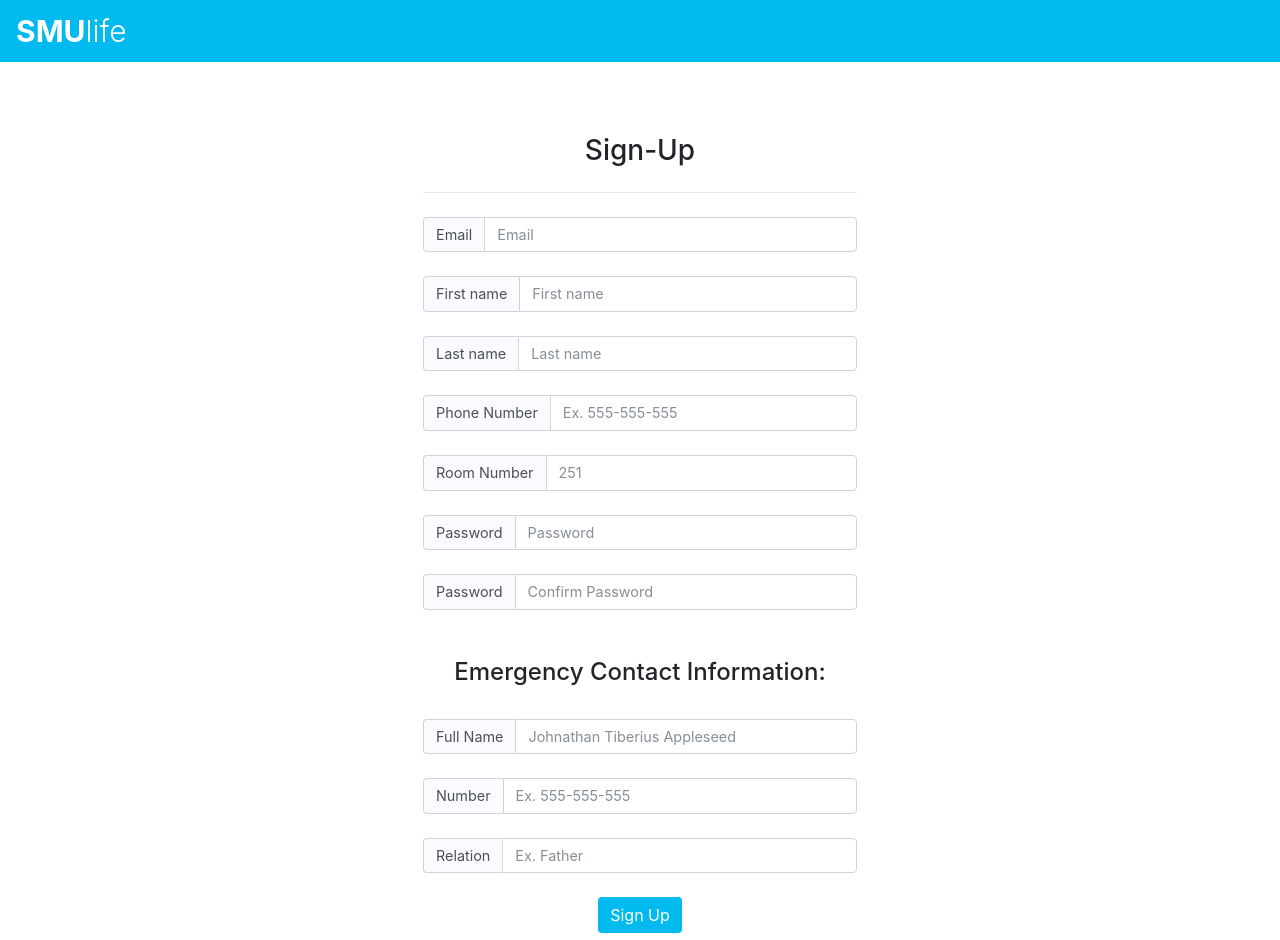
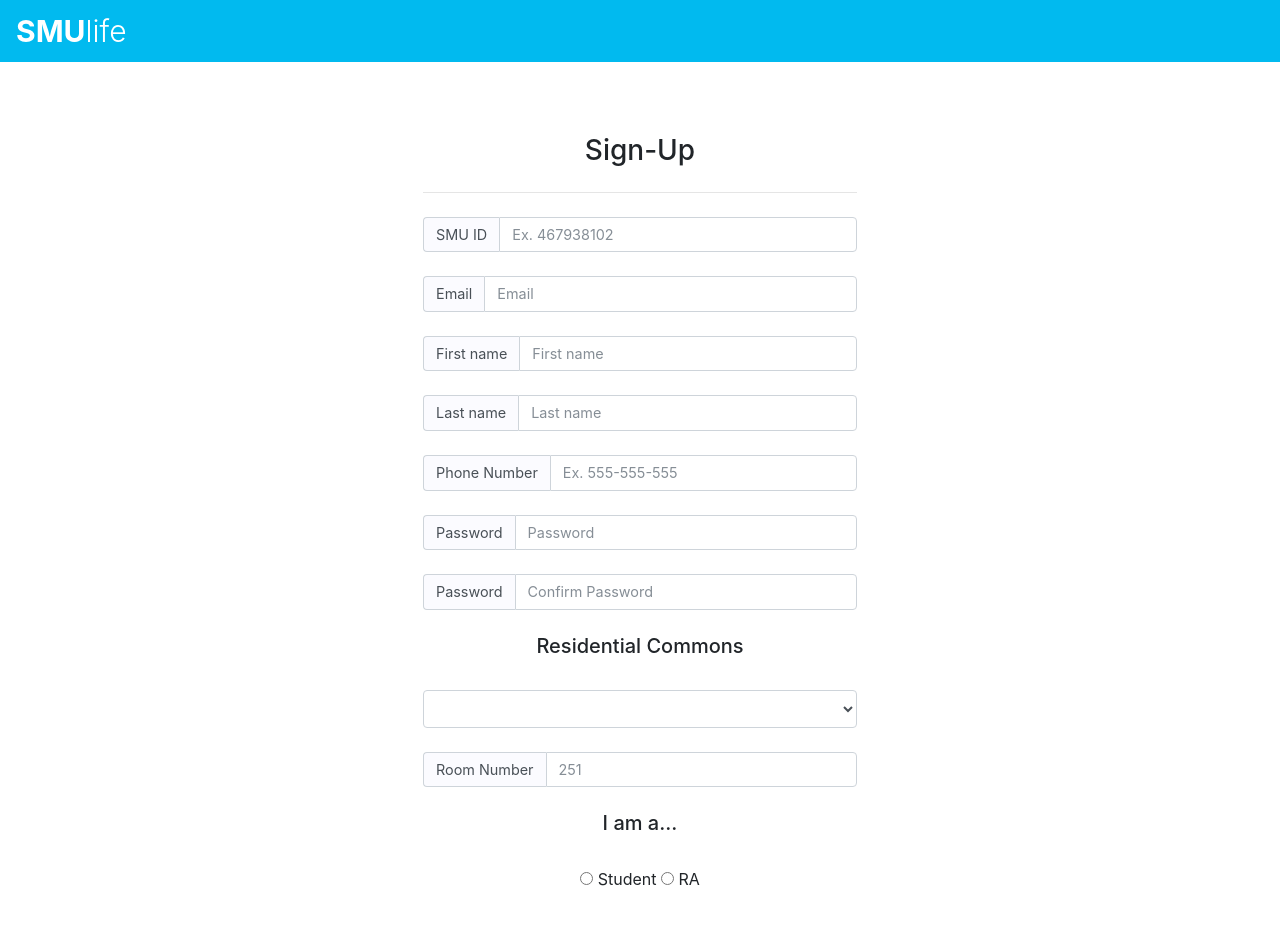
Before and after one commit to austinchenCS/SMULife, an Angular app in the folder frontend/: page /signup in a window 1280 px wide. Shown: the top 940 px of the page. Built offline with nearby package versions, Linux system fonts and the light colour scheme.

Commit message:
lyt austin

```diff
--- a/frontend/src/app/components/frontpage/frontpage.component.html
+++ b/frontend/src/app/components/frontpage/frontpage.component.html
@@ -8,19 +8,34 @@
         <img src="../../../assets/smu.png" height="50" alt="">
         <div class="display-2"><span class="font-weight-bold" style="color:#01BAEF;">SMU</span><span style="color:#CC0035;">life</span></div>
         <hr class="my-4">
+        <form name="loginForm" #loginForm="ngForm">
         <div class="input-center">
             <div class="input-group">
-                <span class="input-group-addon" id="sizing-addon1">ID</span>
-                <input type="text" name="Id"[(ngModel)]="id" class="form-control" placeholder="Id" aria-describedby="sizing-addon1" name="firstname" required>
+                <span class="input-group-addon" id="sizing-addon1">SMU ID</span>
+                <input type="text" name="SMU ID" [(ngModel)]="id" #idName="ngModel" class="form-control" placeholder="Ex. 467938102" aria-describedby="sizing-addon1" required minlength=8 maxlength=8 pattern="[\d+]{8}">
+            </div>
+
+            <div class="alert alert-danger"
+            *ngIf="idName.errors && idName.touched">
+                    <ul>
+                    <li [hidden]="!idName.errors.required">
+                        SMU ID is required
+                    </li>
+                    <li [hidden]="!idName.errors.pattern">
+                        SMU ID is not valid
+                    </li>
+                </ul>
             </div>
             <br>
             <div class="input-group">
                 <span class="input-group-addon" id="sizing-addon1">Password</span>
-                <input name="password" [(ngModel)]="password" type="password" class="form-control" placeholder="Confirm Password" aria-describedby="sizing-addon1"  name="password" required minlength=7>
+                <input [(ngModel)]="password" type="password" class="form-control" placeholder="Confirm Password" aria-describedby="sizing-addon1"  name="password">
             </div>
             <br>
         </div>
-        <button class="btn btn-primary border-0" (click)="login()">Sign In</button>
+        <button class="btn btn-primary border-0" (click)="login()" [disabled]="!loginForm.valid">Sign In</button>
+        </form>
+
         <hr class="my-4">
         <a routerLink="/signup"><p class="lead m-0">Don't have an account? Sign up here!</p></a>
     </div>
--- a/frontend/src/app/components/signup/signup.component.html
+++ b/frontend/src/app/components/signup/signup.component.html
@@ -1,68 +1,250 @@
 <nav class="navbar navbar-expand-lg navbar-dark">
-    <a class="navbar-brand" href [routerLink]="'/frontpage'">
+    <a class="navbar-brand" href [routerLink]="'/login'">
         <div class="display-4"><span class="font-weight-bold">SMU</span><span>life</span></div>
     </a>
 </nav>
+
 <div class="jumbotron vertical-center mt-4 p-5">
     <div class="container text-center">
         <div class="input-center">
             <h3>Sign-Up</h3>
             <hr class="my-4">
-            <div class="card-block">
-                <div class="input-group">
+
+            <form name="loginForm" #loginForm="ngForm">
+
+            <div class="input-group">
+                <span class="input-group-addon" id="sizing-addon1">SMU ID</span>
+                <input type="text" name="SMU ID" [(ngModel)]="id" #idName="ngModel" class="form-control" placeholder="Ex. 467938102" aria-describedby="sizing-addon1" required minlength=8 maxlength=8 pattern="[\d+]{8}">
+            </div>
+
+            <div class="alert alert-danger"
+            *ngIf="idName.errors && idName.touched">
+                <ul>
+                    <li [hidden]="!idName.errors.required">
+                        SMU ID is required
+                    </li>
+                    <li [hidden]="!idName.errors.pattern">
+                        SMU ID is not valid
+                    </li>
+                </ul>
+            </div>
+            <br>
+
+            <div class="input-group">
                 <span class="input-group-addon" id="sizing-addon1">Email</span>
-                <input type="text" class="form-control" placeholder="Email" aria-describedby="sizing-addon1" required pattern="^[a-zA-Z0-9.!#$%&'*+/=?^_`{|}~-]+@[a-zA-Z0-9](?:[a-zA-Z0-9-]{0,61}[a-zA-Z0-9])?(?:\.[a-zA-Z0-9](?:[a-zA-Z0-9-]{0,61}[a-zA-Z0-9])?)*$">
+                <input type="text" name="email-field" #emailName="ngModel" [(ngModel)]="email" class="form-control" placeholder="Email" aria-describedby="sizing-addon1" required pattern="[a-z0-9]+[_a-z0-9\.-]*[a-z0-9]+@[a-z0-9-]+(\.[a-z0-9-]+)*(\.[a-z]{2,4})">
             </div>
+
+            <div class="alert alert-danger"
+            *ngIf="emailName.errors && emailName.touched">
+                <ul>
+                    <li [hidden]="!emailName.errors.required">
+                        Email is required
+                    </li>
+                    <li [hidden]="!emailName.errors.pattern">
+                        Email is not valid
+                    </li>
+                </ul>
+            </div>
+
             <br>
             <div class="input-group">
                 <span class="input-group-addon" id="sizing-addon1">First name</span>
-                <input type="text" class="form-control" placeholder="First name" aria-describedby="sizing-addon1" name="firstname" required>
+                <input type="text" #firstnameName="ngModel" [(ngModel)]="firstname" class="form-control" placeholder="First name" aria-describedby="sizing-addon1" name="firstname-field" required>
             </div>
-            <br/>
+
+            <div class="alert alert-danger"
+            *ngIf="firstnameName.errors && firstnameName.touched">
+                <ul>
+                    <li [hidden]="!firstnameName.errors.required">
+                        First name is required
+                    </li>
+                </ul>
+            </div>
+
+            <br>
             <div class="input-group">
                 <span class="input-group-addon" id="sizing-addon1">Last name</span>
-                <input type="text" class="form-control" placeholder="Last name" aria-describedby="sizing-addon1" name="firstname" required>
+                <input type="text" #lastnameName="ngModel" [(ngModel)]="lastname" class="form-control" placeholder="Last name" aria-describedby="sizing-addon1" name="lastname-field" required>
             </div>
-            <br/>
+
+            <div class="alert alert-danger"
+            *ngIf="lastnameName.errors && lastnameName.touched">
+                <ul>
+                    <li [hidden]="!lastnameName.errors.required">
+                        Last name is required
+                    </li>
+                    <li [hidden]="!lastnameName.errors.pattern">
+                        Last name is not valid
+                    </li>
+                </ul>
+            </div>
+
+            <br>
             <div class="input-group">
                 <span class="input-group-addon" id="sizing-addon1">Phone Number</span>
-                <input type="text" class="form-control" placeholder="Ex. 555-555-555" aria-describedby="sizing-addon1" name="firstname" required>
+                <input type="text" #phoneName="ngModel" [(ngModel)]="phonenumber" class="form-control" placeholder="Ex. 555-555-555" aria-describedby="sizing-addon1" name="phonenumber-field" required pattern="(\+?( |-|\.)?\d{1,2}( |-|\.)?)?(\(?\d{3}\)?|\d{3})( |-|\.)?(\d{3}( |-|\.)?\d{4})">
             </div>
-            <br/>
-            <div class="input-group">
-                <span class="input-group-addon" id="sizing-addon1">Room Number</span>
-                <input type="text" class="form-control" placeholder="251" aria-describedby="sizing-addon1" name="firstname" required>
+
+            <div class="alert alert-danger"
+            *ngIf="phoneName.errors && phoneName.touched">
+                <ul>
+                    <li [hidden]="!phoneName.errors.required">
+                        Phone Number is required
+                    </li>
+                    <li [hidden]="!phoneName.errors.pattern">
+                        Phone number is not valid
+                    </li>
+                </ul>
             </div>
-            <br/>
+
+            <br>
+
             <div class="input-group">
                 <span class="input-group-addon" id="sizing-addon1">Password</span>
-                <input type="password" class="form-control" placeholder="Password" aria-describedby="sizing-addon1"  name="password" required minlength=7>
+                <input type="password" #passwordName="ngModel" [(ngModel)]="password" class="form-control" placeholder="Password" aria-describedby="sizing-addon1"  name="password-field" required minlength=7>
             </div>
+
+            <div class="alert alert-danger"
+            *ngIf="passwordName.errors && passwordName.touched">
+                <ul>
+                    <li [hidden]="!passwordName.errors.required">
+                        Password is required
+                    </li>
+
+                    <li [hidden]="!passwordName.errors.minlength">
+                        Password must be at least 7 characters long!
+                    </li>
+                </ul>
+            </div>
+
             <br>
             <div class="input-group">
                 <span class="input-group-addon" id="sizing-addon1">Password</span>
-                <input type="password" class="form-control" placeholder="Confirm Password" aria-describedby="sizing-addon1"  name="password" required minlength=7>
+                <input type="password" #passwordConfirmName="ngModel" [(ngModel)]="passwordconfirm" class="form-control" placeholder="Confirm Password" aria-describedby="sizing-addon1"  name="passwordconfirm-field" required minlength=7>
             </div>
+
+            <div class="alert alert-danger"
+            *ngIf="passwordConfirmName.errors && passwordConfirmName.touched">
+                    <ul>
+                    <li [hidden]="!passwordConfirmName.errors.required">
+                        You must confirm your password
+                    </li>
+                    <li [hidden]="!passwordConfirmName.errors.pattern">
+                        Passwords do not match!
+                    </li>
+                </ul>
+            </div>
+
             <br>
+
+            <h5>Residential Commons</h5>
+            <br>
+
+            <select id="dormID"
+                class="form-control"
+                name="dormID"
+                [(ngModel)]="dorms"
+                #dormId="ngModel">
+                <option selected>Select your Residential Commons</option>
+                <option *ngFor="let dorm of dorms"
+                    [value]="dorm.id">
+                    {{ dorm.name }}
+                </option>
+            </select>
+            <br>
+
+            <div class="input-group">
+                <span class="input-group-addon" id="sizing-addon1">Room Number</span>
+                <input type="text" #roomNumberName="ngModel" [(ngModel)]="roomnumber" class="form-control" placeholder="251" aria-describedby="sizing-addon1" name="roomnumber-field" required maxlength=3>
+            </div>
+
+            <div class="alert alert-danger"
+            *ngIf="roomNumberName.errors && roomNumberName.touched">
+                <ul>
+                    <li [hidden]="!roomNumberName.errors.required">
+                        Room number required!
+                    </li>
+                </ul>
+            </div>
+
+            <br>
+
+            <h5>I am a...</h5>
+            <br>
+
+            <div class="form-group">
+                <label for="isStudent">
+                    <input type="radio"
+                         id="isStudent"
+                         name="isStudent"
+                          /> Student
+
+                    <input type="radio"
+                         id="isRA"
+                         name="isRA"
+                         /> RA
+                </label>
+            </div>
+
             <br>
             <h4>Emergency Contact Information:</h4>
             <br>
             <div class="input-group">
                 <span class="input-group-addon" id="sizing-addon1">Full Name</span>
-                <input type="text" class="form-control" placeholder="Johnathan Tiberius Appleseed" aria-describedby="sizing-addon1" name="firstname" required>
+                <input type="text" #emergencyContactName="ngModel" [(ngModel)]="contactname" class="form-control" placeholder="Ex. Johnathan Tiberius Appleseed" aria-describedby="sizing-addon1" name="emergencyContactName-field" required>
             </div>
-            <br/>
+
+            <div class="alert alert-danger"
+            *ngIf="emergencyContactName.errors && emergencyContactName.touched">
+                    <ul>
+                    <li [hidden]="!emergencyContactName.errors.required">
+                        Full name is required
+                    </li>
+
+                </ul>
+            </div>
+
+            <br>
             <div class="input-group">
                 <span class="input-group-addon" id="sizing-addon1">Number</span>
-                <input type="text" class="form-control" placeholder="Ex. 555-555-555" aria-describedby="sizing-addon1" name="firstname" required>
+                <input type="text" #emergencyContactNum="ngModel" [(ngModel)]="contactnum" class="form-control" placeholder="Ex. 555-555-555" aria-describedby="sizing-addon1" name="emergencyContactNum-field" required pattern="(\+?( |-|\.)?\d{1,2}( |-|\.)?)?(\(?\d{3}\)?|\d{3})( |-|\.)?(\d{3}( |-|\.)?\d{4})">
             </div>
-            <br/>
+
+            <div class="alert alert-danger"
+            *ngIf="emergencyContactNum.errors && emergencyContactNum.touched">
+                    <ul>
+                    <li [hidden]="!emergencyContactNum.errors.required">
+                        Emergency contact number is required
+                    </li>
+                    <li [hidden]="!emergencyContactNum.errors.pattern">
+                        Emergency contact number is not valid
+                    </li>
+                </ul>
+            </div>
+            <br>
+
             <div class="input-group">
                 <span class="input-group-addon" id="sizing-addon1">Relation</span>
-                <input type="text" class="form-control" placeholder="Ex. Father" aria-describedby="sizing-addon1" name="firstname" required>
+                <input type="text" #emergencyContactRelation="ngModel" [(ngModel)]="relation" class="form-control" placeholder="Ex. Father" aria-describedby="sizing-addon1" name="emergencyContactRelation-field" required>
             </div>
-            <br/>
-            <a href="#" class="btn btn-primary border-0">Sign Up</a>
+            <div class="alert alert-danger"
+            *ngIf="emergencyContactRelation.errors && emergencyContactRelation.touched">
+                    <ul>
+                    <li [hidden]="!emergencyContactRelation.errors.required">
+                        Emergency Contact relation is required
+                    </li>
+                    <li [hidden]="!emergencyContactRelation.errors.pattern">
+                        Emergency Contact relatoin is not valid
+                    </li>
+                </ul>
+            </div>
+
+            <br>
+
+            <button class="btn btn-primary border-0" [disabled]="!loginForm.valid">Sign Up</button>
+            </form>
+
             <br>
         </div>
     </div>
```
